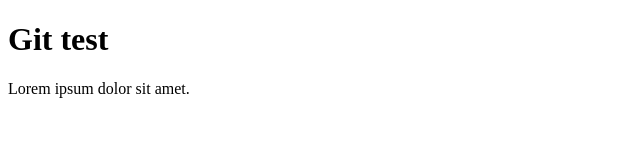
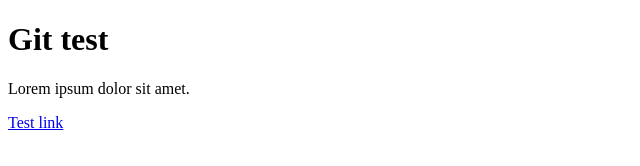
Before and after one commit to lixometr/test, a plain HTML site: page index.html in a window 1280 px wide. Shown: the full height of the page, 0-640 px from the left. Drawn offline with Linux system fonts and the light colour scheme.

Commit message:
Adding test link

```diff
--- a/index.html
+++ b/index.html
@@ -4,9 +4,11 @@
 	<meta charset="UTF-8">
 	<title>Git test</title>
 </head>
-<body>
+	<body>
 	<h1>Git test</h1>
 
 	<p>Lorem ipsum dolor sit amet.</p>
+
+	<a href="test.html">Test link</a>
 </body>
 </html>
```
